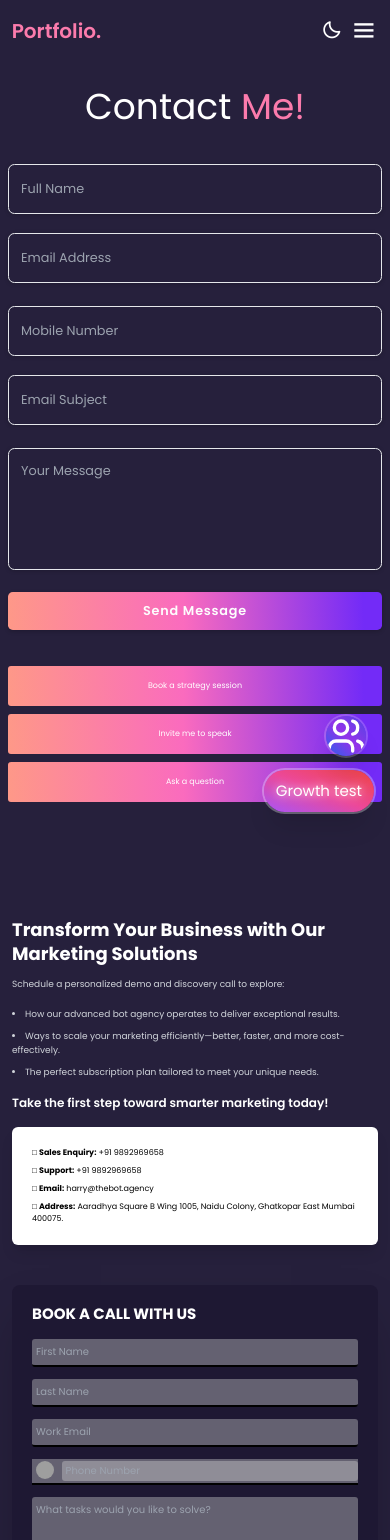
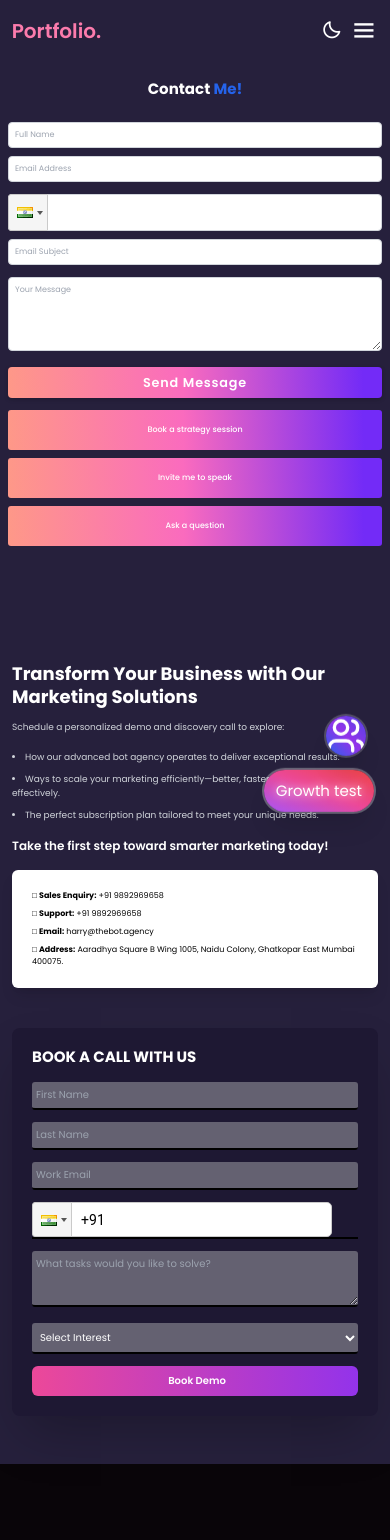
Before and after one commit to Evangelin-dev/Evangelin-Gladin-main, a React (Create React App) app: page /contact in a window 390 px wide. Shown: the top 1540 px of the page. Built offline with nearby package versions, Linux system fonts and the light colour scheme; grey boxes are pictures that could not be loaded.

Commit message:
feat: Add phone input functionality to contact forms and update dependencies

```diff
--- a/package.json
+++ b/package.json
@@ -14,6 +14,7 @@
     "react": "^18.2.0",
     "react-dom": "^18.2.0",
     "react-icons": "^5.5.0",
+    "react-phone-input-2": "^2.15.1",
     "react-phone-number-input": "^3.1.51",
     "react-router-dom": "^6.8.0",
     "react-scripts": "5.0.1",
--- a/src/components/connection/Connect.jsx
+++ b/src/components/connection/Connect.jsx
@@ -2,19 +2,21 @@ import { useState } from "react";
 import { useFormik } from "formik";
 import * as Yup from "yup";
 import SuccessMessage from "./SuccessMsg";
+import PhoneInput from 'react-phone-input-2';
+import 'react-phone-input-2/lib/style.css';
 
 export default function ContactSection() {
     const countries = [
-        { code: "IN" },
-        { code: "US" },
-        { code: "GB" },
-        { code: "CA" },
-        { code: "AU" },
-        { code: "DE" },
-        { code: "FR" },
-        { code: "JP" },
-        { code: "CN" },
-        { code: "BR" },
+        { code: "IN", dialCode: "+91" },
+        { code: "US", dialCode: "+1" },
+        { code: "GB", dialCode: "+44" },
+        { code: "CA", dialCode: "+1" },
+        { code: "AU", dialCode: "+61" },
+        { code: "DE", dialCode: "+49" },
+        { code: "FR", dialCode: "+33" },
+        { code: "JP", dialCode: "+81" },
+        { code: "CN", dialCode: "+86" },
+        { code: "BR", dialCode: "+55" },
     ];
 
     const interests = [
@@ -34,6 +36,8 @@ export default function ContactSection() {
     const [selectedCountry, setSelectedCountry] = useState(countries[0]);
     const [showDropdown, setShowDropdown] = useState(false);
     const [showSuccess, setShowSuccess] = useState(false);
+    const [isSubmitting, setIsSubmitting] = useState(false);
+
     const formik = useFormik({
         initialValues: {
             firstName: "",
@@ -53,15 +57,53 @@ export default function ContactSection() {
             email: Yup.string().email("Invalid email").required("Email is required"),
             phone: Yup.string()
                 .matches(/^[0-9]+$/, "Only numbers allowed")
-                .matches(/^\d{10}$/, 'Phone number must be exactly 10 digits')
                 .required("Phone number is required"),
             message: Yup.string().required("Message is required"),
             interest: Yup.string().required("Interest is required"),
         }),
-        onSubmit: (values, { resetForm }) => {
-            console.log(values);
-            setShowSuccess(true);
-            resetForm();
+        onSubmit: async (values, { resetForm, setSubmitting }) => {
+            setIsSubmitting(true);
+
+            try {
+                const payload = {
+                    location: selectedCountry.code,
+                    interested_in: values.interest,
+                    access_key: process.env.REACT_APP_ACCESS_KEY,
+                    first_name: values.firstName,
+                    last_name: values.lastName,
+                    email: values.email,
+                    phone: `${selectedCountry.dialCode}${values.phone}`,
+                    note: values.message
+                };
+
+                console.log('Payload:', payload);
+
+                const response = await fetch(`${process.env.REACT_APP_CONTACT_API}/?access_key=${process.env.REACT_APP_ACCESS_KEY}`, {
+                    method: 'POST',
+                    headers: {
+                        'Content-Type': 'application/json',
+                    },
+                    body: JSON.stringify(payload)
+                });
+
+                if (response.ok) {
+                    const result = await response.json();
+                    console.log('Success:', result);
+                    setShowSuccess(true);
+                    resetForm();
+                    setSelectedCountry(countries[0]);
+                } else {
+                    const errorData = await response.json();
+                    console.error('Error:', errorData);
+                    alert('Failed to submit form. Please try again.');
+                }
+            } catch (error) {
+                console.error('Network error:', error);
+                alert('Network error. Please check your connection and try again.');
+            } finally {
+                setIsSubmitting(false);
+                setSubmitting(false);
+            }
         },
     });
 
@@ -148,51 +190,22 @@ export default function ContactSection() {
                                 <p className="text-red-400 text-sm">{formik.errors.email}</p>
                             )}
 
-                            <div className="flex items-center border-b-2 bg-[#d3d3d363] border-black relative">
-                                <div className="relative mr-3">
-                                    <button
-                                        type="button"
-                                        className="outline-none"
-                                        onClick={() => setShowDropdown((prev) => !prev)}
-                                    >
-                                        <img
-                                            src={`https://flagcdn.com/w40/${selectedCountry.code.toLowerCase()}.png`}
-                                            alt={selectedCountry.code}
-                                            className="w-9 h-9 mx-2 mt-1"
-                                        />
-                                    </button>
+                            <PhoneInput
+                                country={'in'}
 
-                                    {showDropdown && (
-                                        <div className="absolute left-0 mt-2 bg-[#252323fb] border rounded shadow-md z-10 max-h-60 overflow-y-auto w-44">
-                                            {countries.map((country) => (
-                                                <div
-                                                    key={country.code}
-                                                    onClick={() => handleSelect(country.code)}
-                                                    className="px-4 py-2 cursor-pointer hover:bg-gray-300 text-sm flex items-center gap-2"
-                                                >
-                                                    <img
-                                                        src={`https://flagcdn.com/w40/${country.code.toLowerCase()}.png`}
-                                                        alt={country.code}
-                                                        className="w-6 h-6"
-                                                    />
-                                                    <span className="text-xl">{country.code}</span>
-                                                </div>
-                                            ))}
-                                        </div>
-                                    )}
-                                </div>
-
-                                <input
-                                    type="tel"
-                                    name="phone"
-                                    placeholder="Phone Number"
-                                    inputMode="numeric"
-                                    onChange={formik.handleChange}
-                                    onBlur={formik.handleBlur}
-                                    value={formik.values.phone}
-                                    className="w-full rounded-md ps-2 text-xl h-10 outline-none bg-[#d3d3d363]"
-                                />
-                            </div>
+                                value={formik.values.phone}
+                                onChange={(phone, data) => {
+                                    formik.setFieldValue('phone', phone);
+                                    setSelectedCountry({ code: data.countryCode.toUpperCase(), dialCode: `+${data.dialCode}` });
+                                }}
+                                inputClass="w-full text-xl py-3 ps-2 text-black border-none outline-none"
+                                buttonClass="bg-[black] border-none text-black border-b-2 border-black"
+                                containerClass="border-b-2 border-black text-black"
+                                inputProps={{
+                                    name: 'phone',
+                                    onBlur: formik.handleBlur,
+                                }}
+                            />
                             {formik.touched.phone && formik.errors.phone && (
                                 <p className="text-red-400 text-sm">{formik.errors.phone}</p>
                             )}
@@ -230,9 +243,10 @@ export default function ContactSection() {
 
                             <button
                                 type="submit"
-                                className="w-full ps-2 text-xl py-4 mt-6 bg-gradient-to-r from-pink-500 to-purple-600 hover:to-pink-500 hover:from-purple-600 text-white font-semibold rounded-xl"
+                                disabled={isSubmitting}
+                                className="w-full ps-2 text-xl py-4 mt-6 bg-gradient-to-r from-pink-500 to-purple-600 hover:to-pink-500 hover:from-purple-600 text-white font-semibold rounded-xl disabled:opacity-50 disabled:cursor-not-allowed"
                             >
-                                Book Demo
+                                {isSubmitting ? 'Submitting...' : 'Book Demo'}
                             </button>
                         </form>
                     </div>
--- a/src/pages/Contact.tsx
+++ b/src/pages/Contact.tsx
@@ -1,7 +1,10 @@
 /* eslint-disable jsx-a11y/anchor-is-valid */
-import React from 'react';
-import { Formik, Form, Field, ErrorMessage } from 'formik';
+import { useState } from 'react';
+import { Formik, ErrorMessage } from 'formik';
 import * as Yup from 'yup';
+import PhoneInput from 'react-phone-input-2';
+import 'react-phone-input-2/lib/style.css';
+
 
 const ContactSchema = Yup.object().shape({
   fullName: Yup.string().required('Full name is required'),
@@ -14,11 +17,100 @@ const ContactSchema = Yup.object().shape({
   message: Yup.string().required('Message is required'),
 });
 
-const Contact: React.FC = () => {
+const Contact = () => {
+  const [isSubmitting, setIsSubmitting] = useState(false);
+  const [showSuccess, setShowSuccess] = useState(false);
+
+  const handleSubmit = async (
+    values: {
+      fullName: string;
+      email: string;
+      mobileNumber: string;
+      emailSubject: string;
+      message: string;
+    },
+    { resetForm, setSubmitting }: import('formik').FormikHelpers<{
+      fullName: string;
+      email: string;
+      mobileNumber: string;
+      emailSubject: string;
+      message: string;
+    }>
+  ) => {
+    setIsSubmitting(true);
+
+    try {
+
+      const nameParts = values.fullName.trim().split(' ');
+      const firstName = nameParts[0] || '';
+      const lastName = nameParts.slice(1).join(' ') || '';
+
+      const payload = {
+        location: null,
+        interested_in: "Other",
+        access_key: process.env.REACT_APP_ACCESS_KEY,
+        first_name: firstName,
+        last_name: lastName,
+        email: values.email,
+        phone: `+91${values.mobileNumber}`,
+        note: values.message
+      };
+
+      console.log('Payload:', payload);
+
+      const response = await fetch(`${process.env.REACT_APP_CONTACT_API}/?access_key=${process.env.REACT_APP_ACCESS_KEY}`, {
+        method: 'POST',
+        headers: {
+          'Content-Type': 'application/json',
+        },
+        body: JSON.stringify(payload)
+      });
+
+      if (response.ok) {
+        const result = await response.json();
+        console.log('Success:', result);
+        setShowSuccess(true);
+        resetForm();
+
+
+        setTimeout(() => {
+          setShowSuccess(false);
+        }, 3000);
+      } else {
+        const errorData = await response.json();
+        console.error('Error:', errorData);
+        alert('Failed to submit form. Please try again.');
+      }
+    } catch (error) {
+      console.error('Network error:', error);
+      alert('Network error. Please check your connection and try again.');
+    } finally {
+      setIsSubmitting(false);
+      setSubmitting(false);
+    }
+  };
+
+  if (showSuccess) {
+    return (
+      <section className="contact px-4 sm:px-6 md:px-12 max-w-4xl mx-auto" id="contact">
+        <div className="text-center py-12">
+          <h2 className="text-3xl font-bold text-green-600 mb-4">Success!</h2>
+          <p className="text-lg text-gray-700 mb-6">Your message has been sent successfully. We'll get back to you soon!</p>
+          <button
+            onClick={() => setShowSuccess(false)}
+            className="bg-blue-500 hover:bg-blue-600 text-white px-6 py-2 rounded-lg"
+          >
+            Send Another Message
+          </button>
+        </div>
+      </section>
+    );
+  }
+
   return (
     <section className="contact px-4 sm:px-6 md:px-12 max-w-4xl mx-auto" id="contact">
-      <h2 className="heading text-center">
-        Contact <span>Me!</span>
+      <h2 className="heading text-center text-3xl font-bold mb-8">
+        Contact <span className="text-blue-600">Me!</span>
       </h2>
 
       <Formik
@@ -30,30 +122,33 @@ const Contact: React.FC = () => {
           message: '',
         }}
         validationSchema={ContactSchema}
-        onSubmit={(values, { resetForm }) => {
-          console.log('Form submitted:', values);
-          resetForm();
-        }}
+        onSubmit={handleSubmit}
       >
-        {() => (
-          <Form className="space-y-6">
+        {(formik) => (
+          <div className="space-y-6">
 
             <div className="flex flex-col sm:flex-row gap-4">
               <div className="input-box w-full sm:w-1/2 ">
-                <Field
+                <input
                   name="fullName"
                   type="text"
                   placeholder="Full Name"
-                  className="w-full p-3 border rounded"
+                  onChange={formik.handleChange}
+                  onBlur={formik.handleBlur}
+                  value={formik.values.fullName}
+                  className="w-full p-3 text-black border border-gray-300 rounded-lg focus:outline-none focus:border-blue-500"
                 />
                 <ErrorMessage name="fullName" component="div" className="text-red-500 text-sm mt-1" />
               </div>
               <div className="input-box w-full sm:w-1/2">
-                <Field
+                <input
                   name="email"
                   type="email"
                   placeholder="Email Address"
-                  className="w-full p-3 border rounded"
+                  onChange={formik.handleChange}
+                  onBlur={formik.handleBlur}
+                  value={formik.values.email}
+                  className="w-full p-3 text-black border border-gray-300 rounded-lg focus:outline-none focus:border-blue-500"
                 />
                 <ErrorMessage name="email" component="div" className="text-red-500 text-sm mt-1" />
               </div>
@@ -62,24 +157,32 @@ const Contact: React.FC = () => {
 
             <div className="flex flex-col sm:flex-row gap-4">
               <div className="input-box w-full sm:w-1/2">
-                <Field
-                  name="mobileNumber"
-                  type="text"
-                  placeholder="Mobile Number"
-                  className="w-full p-3 border rounded"
+                <PhoneInput
+                  country={'in'}
+                  value={formik.values.mobileNumber}
+                  onChange={(phone) => formik.setFieldValue('mobileNumber', phone)}
+                  onBlur={formik.handleBlur}
+                  inputProps={{
+                    name: 'mobileNumber',
+                    required: true,
+                    className:
+                      'w-full p-3 text-black border border-gray-300 rounded-lg focus:outline-none focus:border-blue-500',
+                  }}
                 />
-                <ErrorMessage
-                  name="mobileNumber"
-                  component="div"
-                  className="text-red-500 text-sm mt-1"
-                />
+                {formik.touched.mobileNumber && formik.errors.mobileNumber && (
+                  <div className="text-red-500 text-sm mt-1">{formik.errors.mobileNumber}</div>
+                )}
               </div>
+
               <div className="input-box w-full sm:w-1/2">
-                <Field
+                <input
                   name="emailSubject"
                   type="text"
                   placeholder="Email Subject"
-                  className="w-full p-3 border rounded"
+                  onChange={formik.handleChange}
+                  onBlur={formik.handleBlur}
+                  value={formik.values.emailSubject}
+                  className="w-full p-3 text-black border border-gray-300 rounded-lg focus:outline-none focus:border-blue-500"
                 />
                 <ErrorMessage
                   name="emailSubject"
@@ -91,33 +194,40 @@ const Contact: React.FC = () => {
 
 
             <div>
-              <Field
-                as="textarea"
+              <textarea
                 name="message"
                 placeholder="Your Message"
                 rows={5}
-                className="w-full p-3 border rounded"
+                onChange={formik.handleChange}
+                onBlur={formik.handleBlur}
+                value={formik.values.message}
+                className="w-full p-3 text-black border border-gray-300 rounded-lg focus:outline-none focus:border-blue-500"
               />
               <ErrorMessage name="message" component="div" className="text-red-500 text-sm mt-1" />
             </div>
 
 
-            <button type="submit" className="btn w-full">
-              Send Message
+            <button
+              type="button"
+              onClick={formik.submitForm}
+              disabled={isSubmitting}
+              className="btn w-full bg-blue-600 hover:bg-blue-700 text-white py-3 px-6 rounded-lg font-semibold disabled:opacity-50 disabled:cursor-not-allowed"
+            >
+              {isSubmitting ? 'Sending...' : 'Send Message'}
             </button>
-          </Form>
+          </div>
         )}
       </Formik>
 
 
-      <div className=" py-6  mx-auto flex flex-col sm:flex-row sm:justify-center gap-4 sm:gap-6">
-        <a href="#" className=" bg-[linear-gradient(88deg,_#ffa37b_-11.16%,_#fa6bbe_46.95%,_#732bf7_94.89%)] hover:bg-black w-full rounded-md flex justify-center items-center sm:w-56 h-20 px-6 py-3 text-center">
+      <div className="py-6 mx-auto flex flex-col sm:flex-row sm:justify-center gap-4 sm:gap-6">
+        <a href="#" className="bg-[linear-gradient(88deg,_#ffa37b_-11.16%,_#fa6bbe_46.95%,_#732bf7_94.89%)] hover:opacity-90 w-full rounded-md flex justify-center items-center sm:w-56 h-20 px-6 py-3 text-center text-white font-medium">
           Book a strategy session
         </a>
-        <a href="#" className="bg-[linear-gradient(88deg,_#ffa37b_-11.16%,_#fa6bbe_46.95%,_#732bf7_94.89%)] w-full rounded-md flex justify-center items-center sm:w-56  h-20 px-6 py-3 text-center">
+        <a href="#" className="bg-[linear-gradient(88deg,_#ffa37b_-11.16%,_#fa6bbe_46.95%,_#732bf7_94.89%)] hover:opacity-90 w-full rounded-md flex justify-center items-center sm:w-56 h-20 px-6 py-3 text-center text-white font-medium">
           Invite me to speak
         </a>
-        <a href="#" className="bg-[linear-gradient(88deg,_#ffa37b_-11.16%,_#fa6bbe_46.95%,_#732bf7_94.89%)] w-full rounded-md flex justify-center items-center sm:w-56  h-20 px-6 py-3 text-center">
+        <a href="#" className="bg-[linear-gradient(88deg,_#ffa37b_-11.16%,_#fa6bbe_46.95%,_#732bf7_94.89%)] hover:opacity-90 w-full rounded-md flex justify-center items-center sm:w-56 h-20 px-6 py-3 text-center text-white font-medium">
           Ask a question
         </a>
       </div>
```
Also changed, not shown: 1 other file (tests, documents, lock files or other folders).
